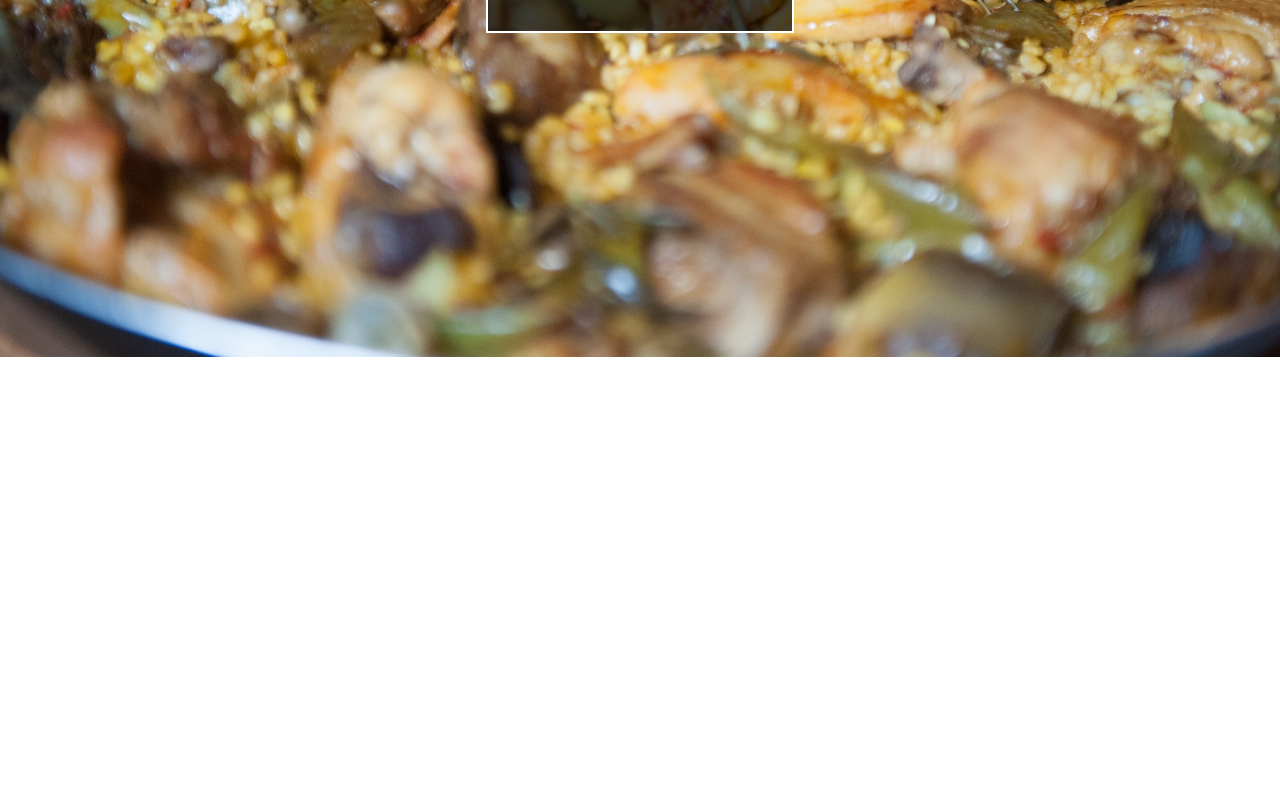
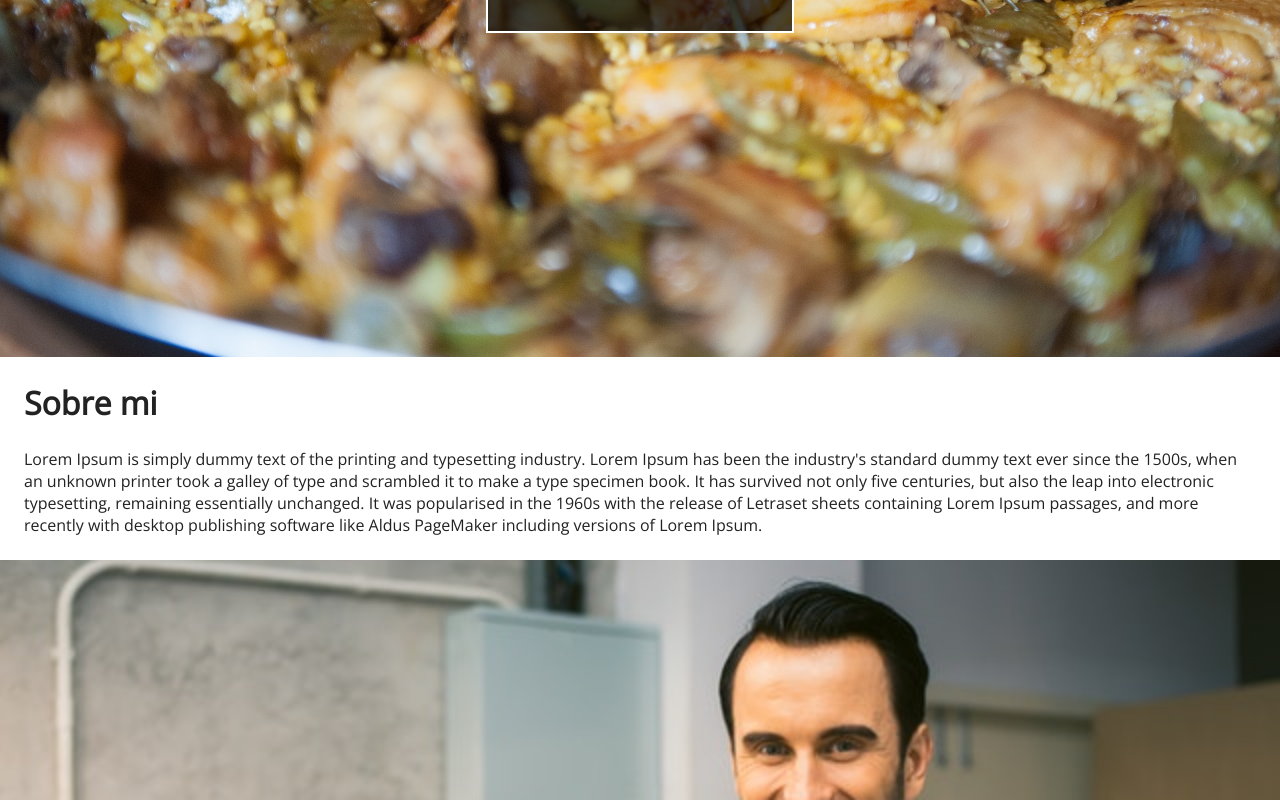
Before and after one commit to juakiCarbonell/food, a React (Create React App) app: page / in a window 1280 px wide. Shown: the part 443-1243 px from the top of the page. Before the commit the page ends 800 px from the top, so only its background shows below. Built offline with nearby package versions, Linux system fonts and the light colour scheme.

Commit message:
about section added

```diff
--- /dev/null
+++ b/src/UI/About/About.js
@@ -0,0 +1,24 @@
+import styled from "styled-components";
+import React from 'react';
+import img from '../../multimedia/images/chef.jpg';
+import AboutImage from './AboutImage';
+import AboutText from './AboutText';
+
+
+const AboutWrapper = styled.div`
+
+`
+
+const About = () => {
+  return (
+    <AboutWrapper>
+      <AboutText
+        title="Sobre mi"
+        text="Lorem Ipsum is simply dummy text of the printing and typesetting industry. Lorem Ipsum has been the industry's standard dummy text ever since the 1500s, when an unknown printer took a galley of type and scrambled it to make a type specimen book. It has survived not only five centuries, but also the leap into electronic typesetting, remaining essentially unchanged. It was popularised in the 1960s with the release of Letraset sheets containing Lorem Ipsum passages, and more recently with desktop publishing software like Aldus PageMaker including versions of Lorem Ipsum."
+      />
+      <AboutImage img={img}/>
+    </AboutWrapper>
+  );
+};
+
+export default About;
--- /dev/null
+++ b/src/UI/About/AboutImage.js
@@ -0,0 +1,15 @@
+import styled from "styled-components";
+import {setBackground} from '../styles';
+import img from '../../multimedia/images/chef.jpg';
+
+const AboutImage = styled.div`
+  min-height: 30vh;
+  width: auto;
+  ${props => setBackground({img:props.img, color:"rgba(0,0,0,0)"})};
+  background-image: url(${img});
+  background-repeat: no-repeat;
+  background-size: cover;
+`
+
+
+export default AboutImage;
--- /dev/null
+++ b/src/UI/About/AboutText.js
@@ -0,0 +1,25 @@
+import styled from "styled-components";
+import React from 'react';
+
+const AboutTextWrapper = styled.div`
+  h1 {
+    margin: 1.5rem;
+  }
+  p {
+    margin: 1.5rem;
+  }
+
+`
+
+
+
+const AboutText = ({text, title}) => {
+  return (
+    <AboutTextWrapper>
+      <h1>{title}</h1>
+      <p>{text}</p>
+    </AboutTextWrapper>
+  );
+};
+
+export default AboutText;
--- /dev/null
+++ b/src/UI/Buttons.js
@@ -0,0 +1,29 @@
+
+import styled from "styled-components";
+import {setColor, setFont, setTransition} from "./styles"
+
+export const PrimaryBtn = styled.button`
+  display: inline-block;
+  background: ${setColor.darkRed};
+  color: ${setColor.black};
+  text-transform: capitalize;
+  font-size: 18px;
+  ${setFont.main};
+  padding: 1rem;
+  border: 1px solid ${setColor.black};
+  letter-spacing: 2px;
+  text-decoration: none;
+  ${setTransition({time:"2s"})};
+  cursor: pointer;
+  ${props =>
+    `margin: ${props.t || 0} ${props.r || 0} ${props.b || 0} ${props.l || 0}`
+  }
+
+  &:hover {
+    background: transparent;
+    color: ${setColor.white};
+  }
+`
+
+
+export default PrimaryBtn;
--- a/src/UI/Jumbotron/Hero.js
+++ b/src/UI/Jumbotron/Hero.js
@@ -1,5 +1,5 @@
 import styled from "styled-components";
-import {setFlex, setBackground} from '../styles'
+import {setFlex, setBackground} from '../styles';
 
 
 const Hero = styled.div`
--- a/src/UI/Jumbotron/Jumbotron.js
+++ b/src/UI/Jumbotron/Jumbotron.js
@@ -2,11 +2,14 @@ import React from 'react';
 import Hero from './Hero';
 import img from '../../multimedia/images/jumbotron.jpg';
 import Banner from './Banner';
+// import Buttons from '../Buttons';
 
 const Jumbotron = () => {
   return (
     <Hero img={img}>
-      <Banner title="Luis Titos" text="Paellas a domicilio"></Banner>
+      <Banner title="Luis Titos" text="Paellas a domicilio">
+        {/*<Buttons>View Details</Buttons> */}
+      </Banner>
     </Hero>
   );
 };
--- a/src/UI/styles.js
+++ b/src/UI/styles.js
@@ -27,3 +27,7 @@ export const setMediaQuery = {
   tablet: 768,
   phone: 576
 }
+
+export const setTransition = ({property="all", time="0.3s", timing="ease-in-out"}) => {
+  return `transition: ${property} ${time} ${timing} `
+}
--- a/src/components/App.js
+++ b/src/components/App.js
@@ -3,6 +3,7 @@ import NavBar from '../UI/AppBar/NavBar';
 import CardContainer from '../UI/CardContainer';
 import Video from './Video';
 import Jumbotron from '../UI/Jumbotron/Jumbotron';
+import About from '../UI/About/About';
 import GlobalStyles from '../UI/GlobalStyles'
 
 import { ThemeProvider } from 'styled-components'
@@ -17,6 +18,7 @@ const App = (props) => {
         <GlobalStyles/>
         <NavBar bg="darkReed"/>
         <Jumbotron />
+        <About />
         {/* <Video /> */}
         {/* <CardContainer justifyContent='space-around'/> */}
       </ThemeProvider>
```
Also changed, not shown: src/multimedia/images/chef.jpg.
